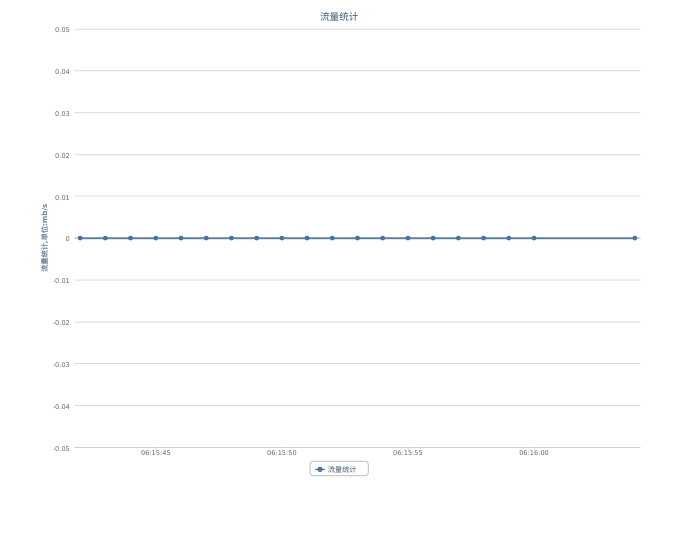
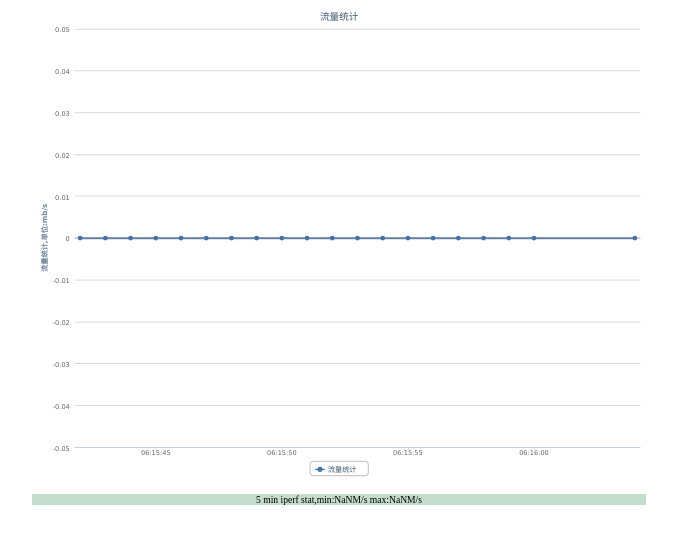
Before and after one commit to iworkspace/ip_stat_webserver, a plain HTML site: page index.html in a window 1280 px wide. Shown: the whole page, without its empty margins (301-978 px from the left). Drawn offline with Linux system fonts and the light colour scheme; no server answers.

Commit message:
add 5 min max min statist

```diff
--- a/index.html
+++ b/index.html
@@ -12,6 +12,24 @@
 
 	var pps = 0;
 	var bps = 0;
+	var record_5min = []
+
+	function show_max_min(){
+		var records = { pps:pps,bps:bps };
+		if(record_5min.length >= 60 ){
+			record_5min.shift()
+		}
+		//record new
+		record_5min.push(records)
+		//copy new
+		var b = record_5min.concat([])
+		//sort
+		b.sort(function(a,b){ return a.bps-b.bps })
+		//show
+		$("#maxmin").text("5 min iperf stat,min:"+b[0].bps/1000000.0+"M/s"+" "+"max:"+b[b.length-1].bps/1000000.0+"M/s")
+	}
+
+	//setInterval("show_max_min()",5000);
 	function loadData()
 	{
 		 var res =	$.ajax({type: "POST", url: "/get_stat", async: false}).responseText;
@@ -19,9 +37,12 @@
 		 var res_s =  res.split(",");
 		 pps = parseFloat(res_s[0]);
 		 bps = parseFloat(res_s[1]);
+		 show_max_min();
 	}
 
-	setInterval("loadData()",8000);
+	setInterval("loadData()",5000);
+
+
 
 	var iperfChart;
 	$(document).ready(function() {
@@ -94,4 +115,5 @@
 </script>
 	<!-- 3. Add the container -->
 	<div id="iperf_bps" style="width: 1024px; height: 800px; margin: 0 auto;float:center"></div>
+	<div style="width: 1024px; height: 800px; margin: 0 auto;float:center"> <p id="maxmin" style="text-align:center; background:rgb(197,221,204)"> </p></div>
 </body>
```
